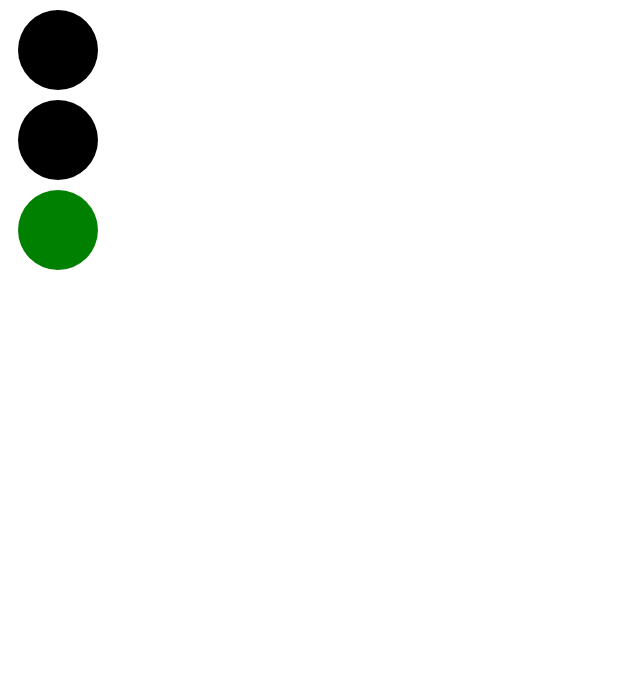
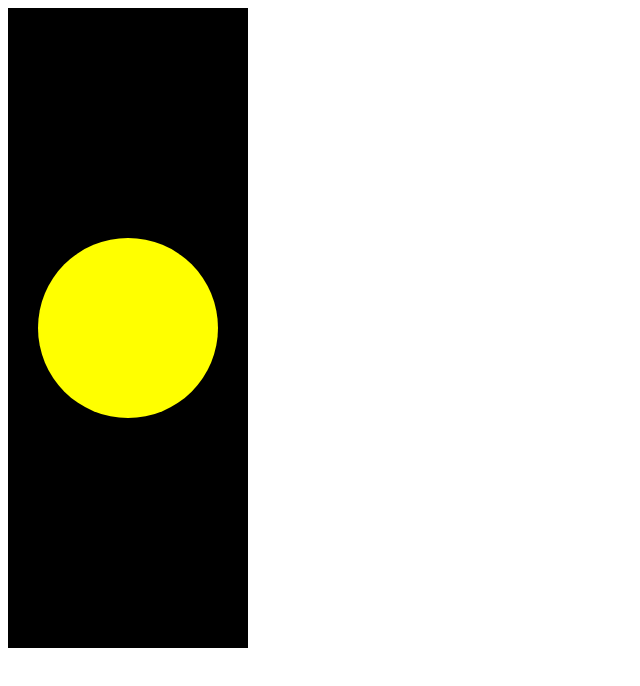
Before and after one commit to PAOLA-BB/EjercicioJs_Funciones, a plain HTML site: page index.html in a window 1280 px wide. Shown: the whole page, without its empty margins (0-640 px from the left). Drawn offline with Linux system fonts and the light colour scheme.

Commit message:
semáforo terminado

```diff
--- a/index.html
+++ b/index.html
@@ -7,19 +7,12 @@
 </head>
 <body>
 
-    <div id="semaforo">
-        <div class="luz roja"></div>
-        <div class="luz amarilla"></div>
-        <div class="luz verde"></div>
-    </div>
-
-<!--
     <header class="contenedor">
         <div class="rojo"></div>
         <div class="amarillo"></div>
         <div class="verde"></div>
     </header>
- -->
+
 
 
     <script src="script.js"></script>
--- a/script.js
+++ b/script.js
@@ -1,77 +1,35 @@
-/*
-let roja = document.querySelector(".rojo");
-let amarilla = document.querySelector(".amarillo");
+
+let rojo = document.querySelector(".rojo");
+let amarillo = document.querySelector(".amarillo");
 let verde = document.querySelector(".verde");
 
-function luzRoja() {
-    luzRoja.style.backgroundColor = 'red';
-    luzAmarilla.style.backgroundColor = 'black';
-    luzVerde.style.backgroundColor = 'black';
-}
-function encenderAmarilla() {
-    luzRoja.style.backgroundColor = 'black';
-    luzAmarilla.style.backgroundColor = 'yellow';
-    luzVerde.style.backgroundColor = 'black';
-  }
-
-  // Función para encender la luz verde
-  function encenderVerde() {
-    luzRoja.style.backgroundColor = 'black';
-    luzAmarilla.style.backgroundColor = 'black';
-    luzVerde.style.backgroundColor = 'green';
-  }
-
-  function cambiarLuces() {
-    encenderRoja();
-    setTimeout(function() {
-      encenderAmarilla();
-      setTimeout(function() {
-        encenderVerde();
-        setTimeout(cambiarLuces, 2000); // Llamada recursiva para repetir el ciclo
-      }, 2000);
-    }, 2000);
-  }
-
-  // Iniciar el ciclo de cambio de luces
-  cambiarLuces();
-  */
-
-  // Obtener referencias a las luces del semáforo
-var luzRoja = document.querySelector('.roja');
-var luzAmarilla = document.querySelector('.amarilla');
-var luzVerde = document.querySelector('.verde');
-
-// Función para encender la luz roja
-function encenderRoja() {
-  luzRoja.style.backgroundColor = 'red';
-  luzAmarilla.style.backgroundColor = 'black';
-  luzVerde.style.backgroundColor = 'black';
+function encenderRojo() {
+    rojo.style.backgroundColor = 'red';
+    amarillo.style.backgroundColor = 'black';
+    verde.style.backgroundColor = 'black';
 }
 
-// Función para encender la luz amarilla
-function encenderAmarilla() {
-  luzRoja.style.backgroundColor = 'black';
-  luzAmarilla.style.backgroundColor = 'yellow';
-  luzVerde.style.backgroundColor = 'black';
+function encenderVerde() {
+    rojo.style.backgroundColor = 'black';
+    amarillo.style.backgroundColor = 'black';
+    verde.style.backgroundColor = 'green';
 }
 
-// Función para encender la luz verde
-function encenderVerde() {
-  luzRoja.style.backgroundColor = 'black';
-  luzAmarilla.style.backgroundColor = 'black';
-  luzVerde.style.backgroundColor = 'green';
+function encenderAmarillo() {
+    rojo.style.backgroundColor = 'black';
+    amarillo.style.backgroundColor = 'yellow';
+    verde.style.backgroundColor = 'black';
 }
 
-// Función para cambiar las luces del semáforo
 function cambiarLuces() {
-  encenderRoja();
-  setTimeout(function() {
-    encenderAmarilla();
+    encenderRojo();
     setTimeout(function() {
-      encenderVerde();
-      setTimeout(cambiarLuces, 2000); // Llamada recursiva para repetir el ciclo
+        encenderVerde();
+        setTimeout(function() {
+            encenderAmarillo();
+            setTimeout(cambiarLuces, 2000); // Llamada recursiva para repetir el ciclo
+        }, 2000);
     }, 2000);
-  }, 2000);
 }
 
 // Iniciar el ciclo de cambio de luces
--- a/styles.css
+++ b/styles.css
@@ -1,4 +1,4 @@
-/*
+
 .contenedor {
     display: grid;
     grid-template-columns: 1fr;
@@ -29,27 +29,3 @@
     border-radius: 100px;
     margin: 10px
 }
-*/
-
-#semaforo {
-    width: 100px;
-  }
-
-  .luz {
-    width: 80px;
-    height: 80px;
-    margin: 10px auto;
-    border-radius: 50%;
-  }
-
-  .roja {
-    background-color: red;
-  }
-
-  .amarilla {
-    background-color: yellow;
-  }
-
-  .verde {
-    background-color: green;
-  }
```
